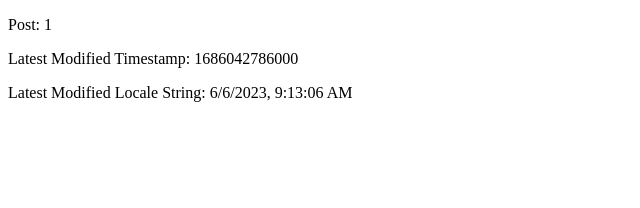
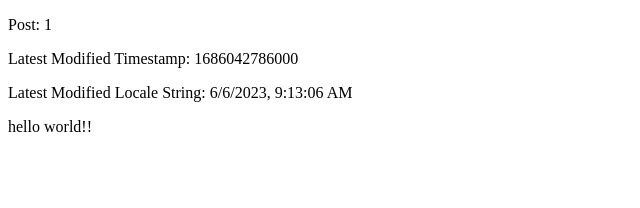
Before and after one commit to garyhuang-study/amplify-demo, a Next.js app: page /posts/1 in a window 1280 px wide. Shown: the top 208 px of the page, without its empty margins (0-640 px from the left). Built offline with nearby package versions, Linux system fonts and the light colour scheme.

Commit message:
add hello worldgit add pages/posts/\[id\].js

```diff
--- a/pages/posts/[id].js
+++ b/pages/posts/[id].js
@@ -9,6 +9,7 @@ const Post = (props) => {
       <p>Post: {id}</p>
       <p>Latest Modified Timestamp: {props.latestModified}</p>
       <p>Latest Modified Locale String: {new Date(props.latestModified).toLocaleString()}</p>
+      <p>hello world!!</p>
     </>
   )
 }
```
